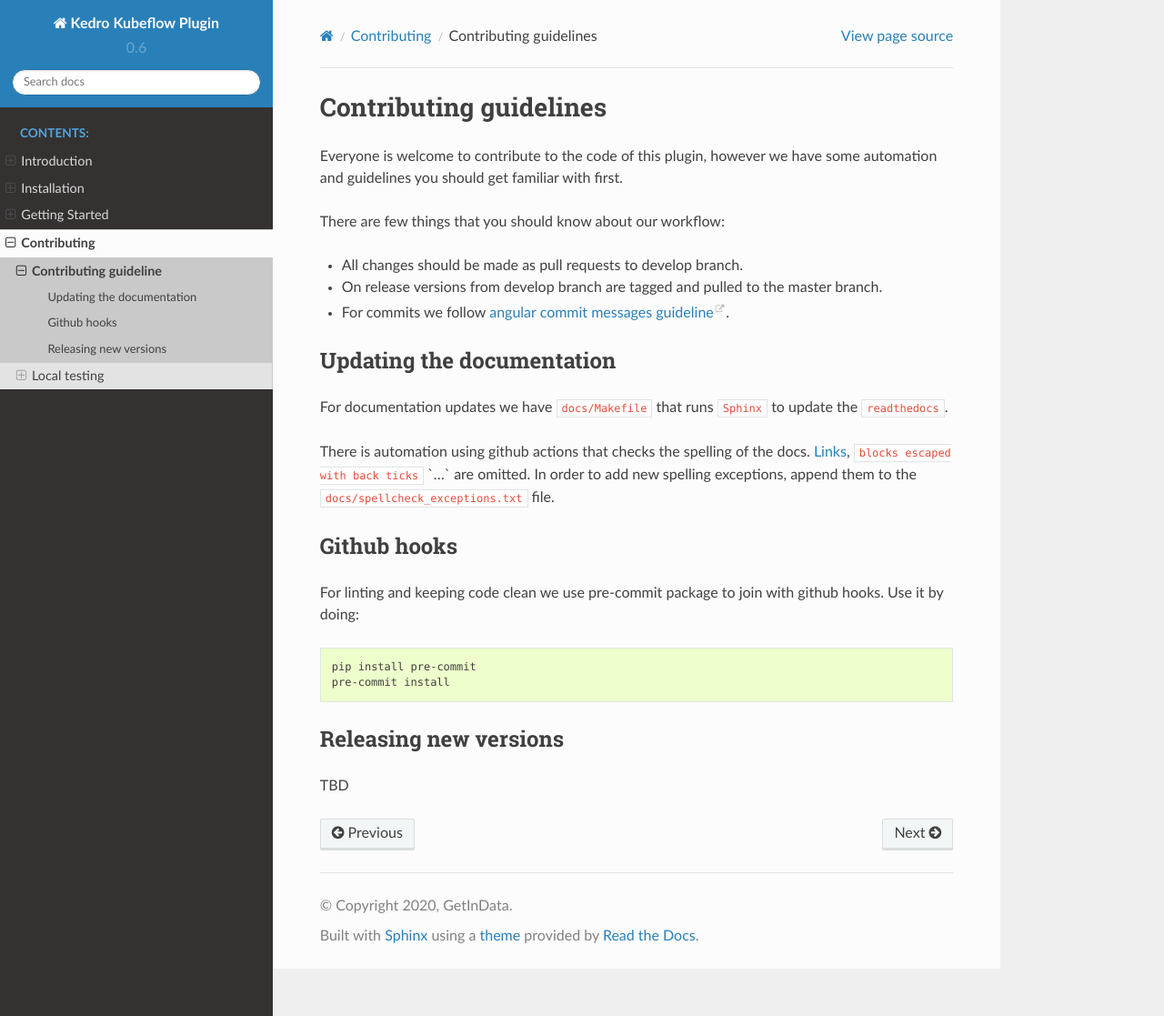
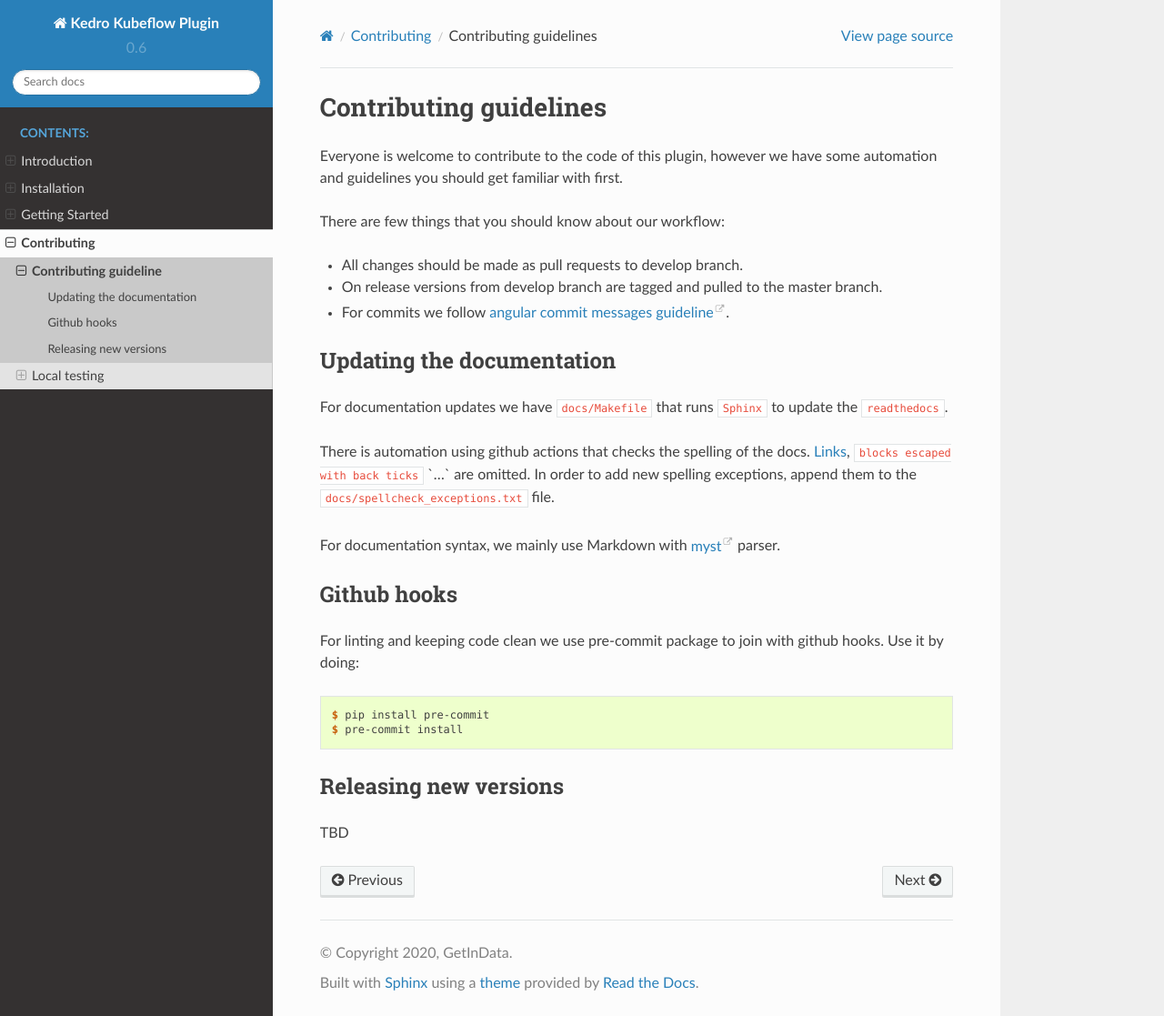
Before and after one commit to getindata/kedro-kubeflow, a Sphinx documentation site: the page built from docs/source/04_contributing/01_guideline.md, in a window 1280 px wide and 1117 px high. Shown: the whole window at 91% size. Built offline with Sphinx 7.4.7 and the Read the Docs theme 2.0.0, drawn with Linux system fonts in a browser that asks for light colours.

Commit message:
docs: Fix syntax and added info about docs syntax

````diff
--- a/docs/source/04_contributing/01_guideline.md
+++ b/docs/source/04_contributing/01_guideline.md
@@ -13,13 +13,15 @@
 
 There is automation using github actions that checks the spelling of the docs. [Links](), `blocks escaped with back ticks` \`...\` are omitted. In order to add new spelling exceptions, append them to the `docs/spellcheck_exceptions.txt` file.
 
+For documentation syntax, we mainly use Markdown with [myst](https://myst-parser.readthedocs.io/en/latest/syntax/syntax.html) parser.
+
 ## Github hooks
 
 For linting and keeping code clean we use pre-commit package to join with github hooks. Use it by doing:
 
-```bash
-pip install pre-commit
-pre-commit install
+```console
+$ pip install pre-commit
+$ pre-commit install
 ```
 
 ## Releasing new versions
````
